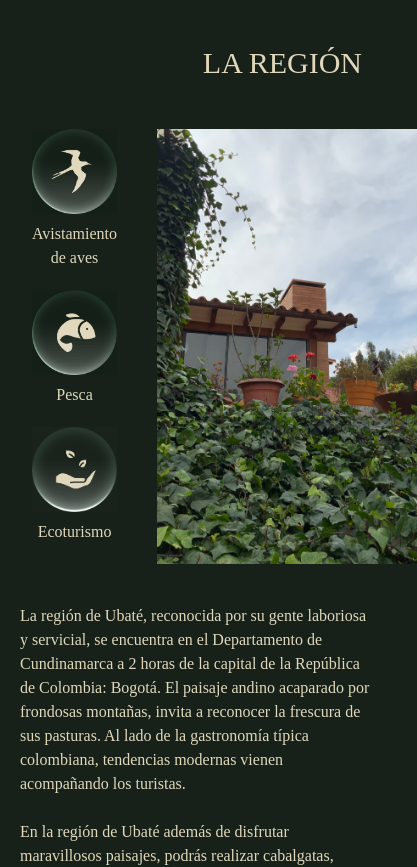
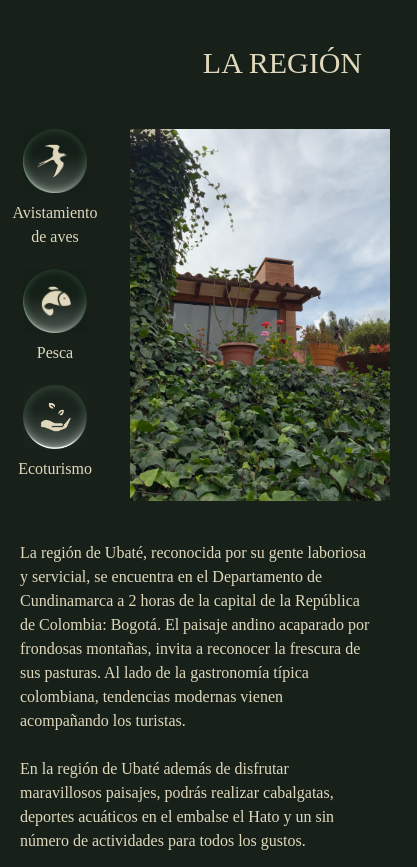
Before and after one commit to screinac/fincafiordo, a Next.js app: page / in a window 390 px wide. Shown: the part 920-1787 px from the top of the page, 417 px wide, since content can reach past the window. Built offline with nearby package versions, Linux system fonts and the light colour scheme.

Commit message:
iconos más pequeños sin desbordamiento

```diff
--- a/src/pages/index.tsx
+++ b/src/pages/index.tsx
@@ -92,24 +92,24 @@ export default function Home() {
       <h2 className="text-3xl mt-10 p-2 mb-10 pr-7 text-right md:text-4xl lg:mr-10 lg:mt-16">
         LA REGIÓN
       </h2>
-      <div className="flex gap-8 lg:hidden">
-        <div className="w-1/3 pl-8 pr-2 text-center md:my-auto ">
+      <div className="flex gap-8 lg:hidden ">
+        <div className="w-1/3 pl-3 text-center md:my-auto ">
           <img
             src={PajaroImg.src}
             alt=""
-            className="w-24 mx-auto mb-2 md:w-40 md:mb-3"
+            className="w-16 mx-auto mb-2 md:w-40 md:mb-3"
           />
-          <p className="mb-5 md:mb-10">Avistamiento de aves</p>
+          <p className="mb-5 md:mb-10 ">Avistamiento de aves</p>
           <img
             src={PezImg.src}
             alt=""
-            className="w-24 mx-auto mb-2 md:w-40 md:mb-3"
+            className="w-16 mx-auto mb-2 md:w-40 md:mb-3"
           />
           <p className="mb-5 md:mb-10">Pesca</p>
           <img
             src={EcoturismoImg.src}
             alt=""
-            className="w-24 mx-auto mb-2 md:w-40"
+            className="w-16 mx-auto mb-2 md:w-40"
           />
           <p className="mb-5 md:mb-10">Ecoturismo</p>
         </div>
@@ -204,21 +204,21 @@ export default function Home() {
           DEPORTES
         </h2>
         <div className="flex justify-between">
-          <div className="grid grid-cols-3 gap-5 mb-9 md:gap-14 md:mb-20 md:mx-20 lg:m-0 lg:mx-auto lg:grid-cols-1 lg:w-2/3 lg:my-auto lg:gap-36">
+          <div className="mx-auto grid grid-cols-3 gap-5 mb-9 md:gap-14 md:mb-20 md:mx-20 lg:m-0 lg:mx-auto lg:grid-cols-1 lg:w-2/3 lg:my-auto lg:gap-36">
             <img
               src={SenderismoImg.src}
               alt=""
-              className="rounded-full lg:mx-auto lg:w-40"
+              className="rounded-full w-20 lg:mx-auto lg:w-40"
             />
             <img
               src={MotocrossImg.src}
               alt=""
-              className="rounded-full lg:mx-auto lg:w-40"
+              className="rounded-full w-20 lg:mx-auto lg:w-40"
             />
             <img
               src={CorrerImg.src}
               alt=""
-              className="rounded-full lg:mx-auto lg:w-40"
+              className="rounded-full w-20 lg:mx-auto lg:w-40"
             />
           </div>
           <div className="hidden lg:block w-2/3">
```
